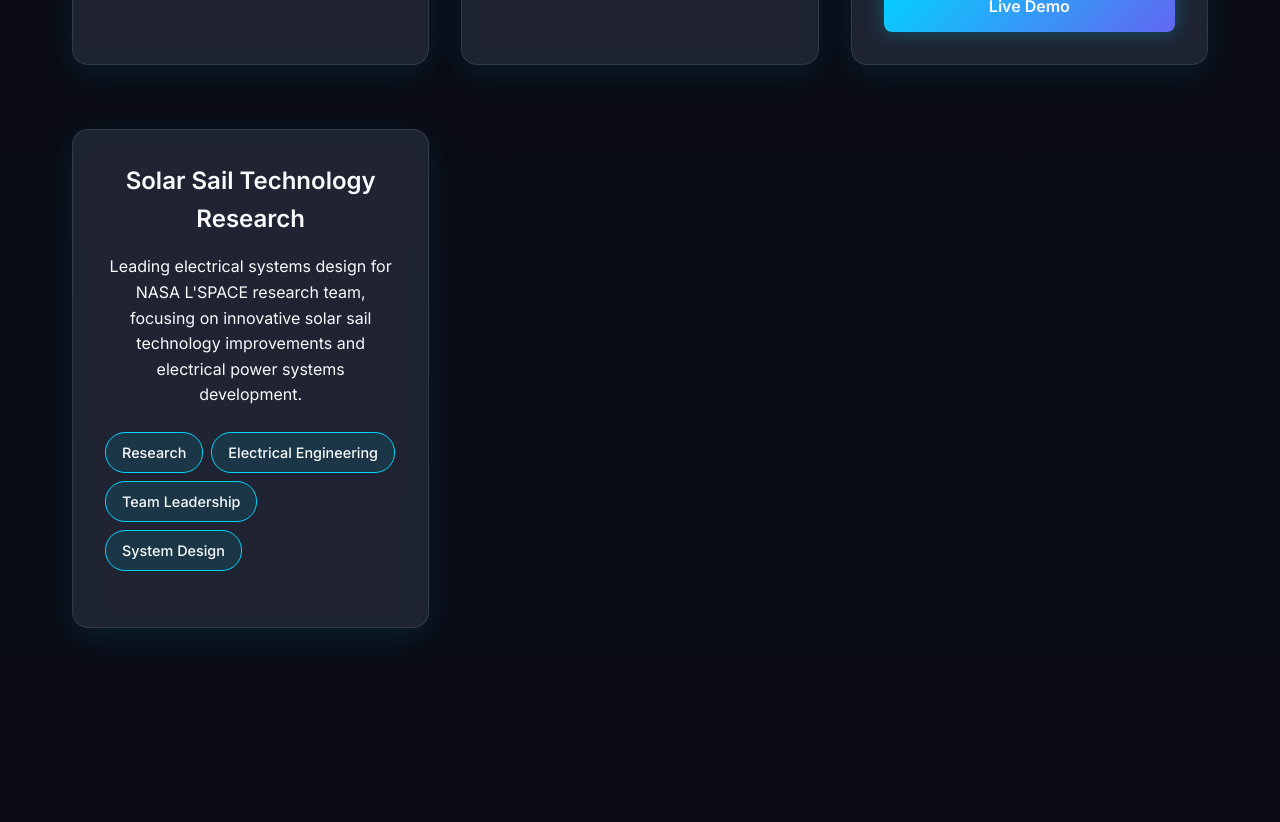
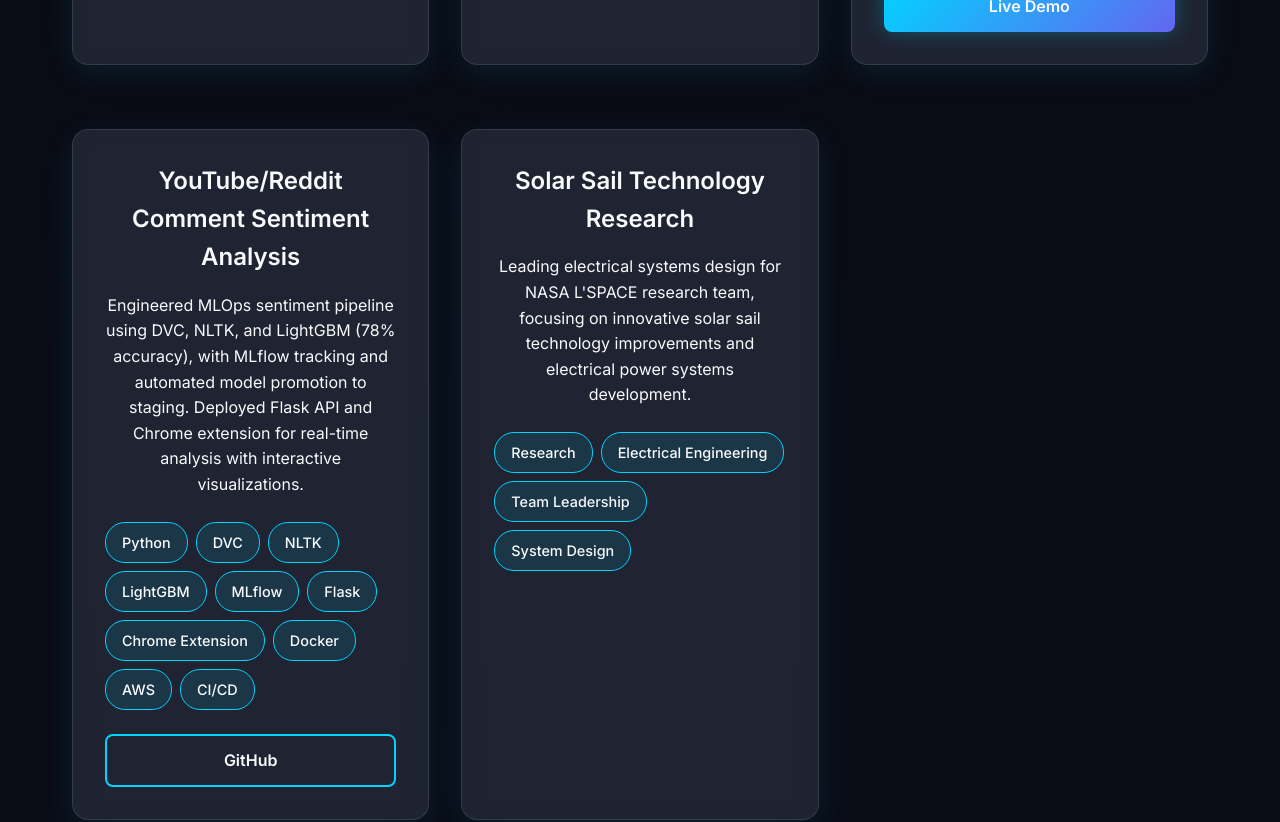
Before and after one commit to rafaelperales05/Portfolio, a React (Create React App) app: page /projects in a window 1280 px wide. Shown: the part 1760-2582 px from the top of the page. Built offline with nearby package versions, Linux system fonts and the light colour scheme.

Commit message:
1. Added ML project to resume and projects 2. Added ece mentor to resume

```diff
--- a/src/sections/ProjectsSection.tsx
+++ b/src/sections/ProjectsSection.tsx
@@ -34,6 +34,15 @@ const ProjectsSection: React.FC = () => {
     },
     {
       id: 4,
+      title: "YouTube/Reddit Comment Sentiment Analysis",
+      description: "Engineered MLOps sentiment pipeline using DVC, NLTK, and LightGBM (78% accuracy), with MLflow tracking and automated model promotion to staging. Deployed Flask API and Chrome extension for real-time analysis with interactive visualizations.",
+      technologies: ["Python", "DVC", "NLTK", "LightGBM", "MLflow", "Flask", "Chrome Extension", "Docker", "AWS", "CI/CD"],
+      githubUrl: "https://github.com/rafaelperales05/Comment-Sentiment-Analysis",
+      liveUrl: "#",
+      category: "datascience"
+    },
+    {
+      id: 5,
       title: "Solar Sail Technology Research",
       description: "Leading electrical systems design for NASA L'SPACE research team, focusing on innovative solar sail technology improvements and electrical power systems development.",
       technologies: ["Research", "Electrical Engineering", "Team Leadership", "System Design"],
--- a/src/sections/ResumeSection.tsx
+++ b/src/sections/ResumeSection.tsx
@@ -36,6 +36,16 @@ const ResumeSection: React.FC = () => {
   ];
 
   const leadership = [
+    {
+      title: "Electrical and Computer Engineering Amplify Mentor",
+      organization: "University of Texas at Austin",
+      period: "August 2025 - Present",
+      description: "Mentored a pod of second-year ECE students, helping mentees strengthen study habits, build professional skills, and secure internship opportunities.",
+      achievements: [
+        "Mentored a pod of second-year ECE students, helping mentees strengthen study habits, build professional skills, and secure internship opportunities",
+        "Facilitated networking with peers, faculty, and alumni, fostering lasting academic support systems and career connections"
+      ]
+    },
     {
       title: "Computer Engineering / Data Lead",
       organization: "NASA L'SPACE Research Team",
```
Also changed, not shown: src/pages/ProjectsPage.tsx (+9 -0 lines), src/pages/ResumePage.tsx (+20 -0 lines).
